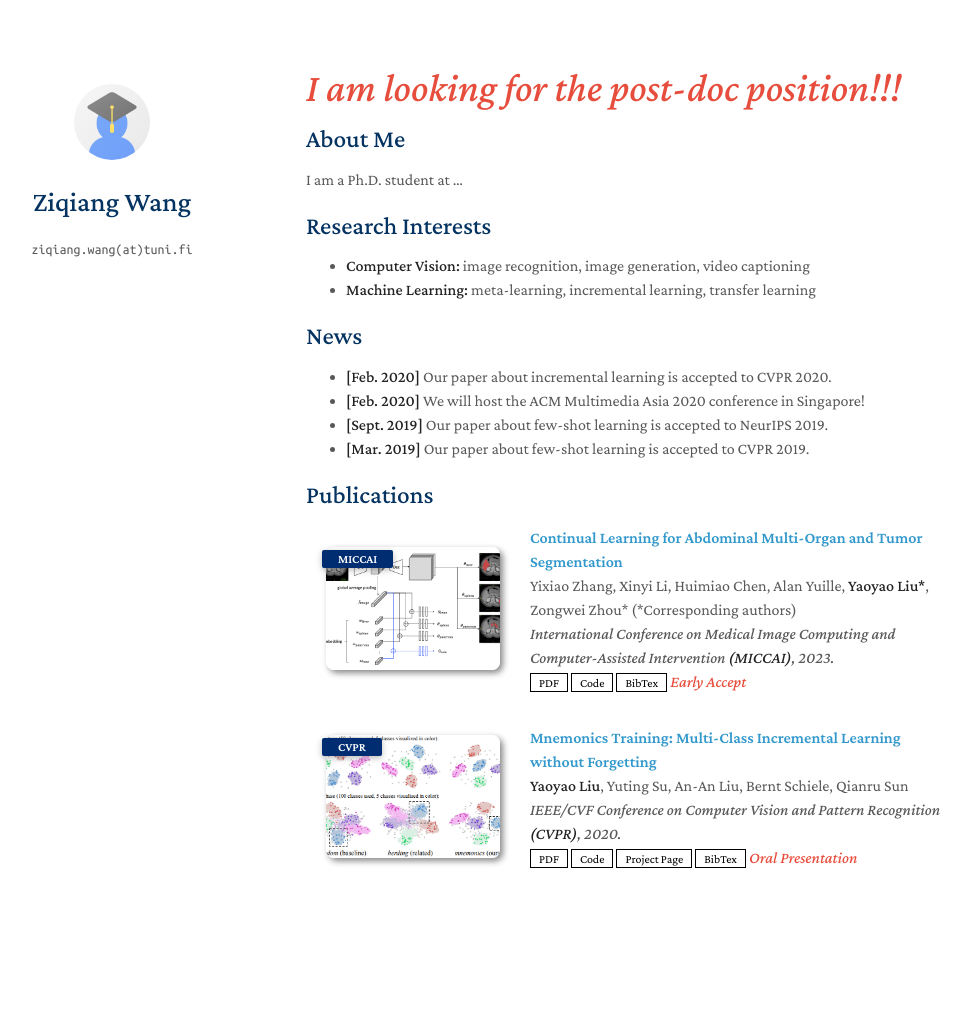
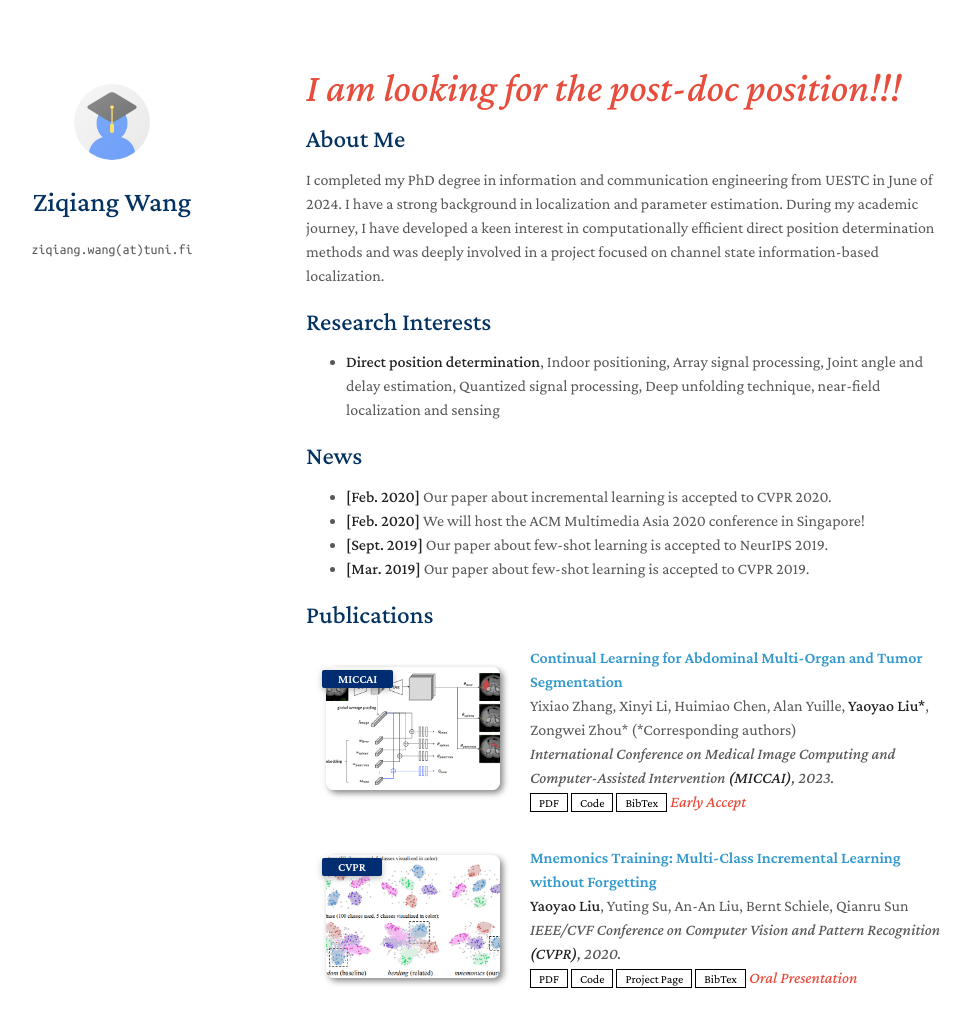
Before and after one commit to ZQiang-Wang/ZQiang-Wang.github.io, a Jekyll site: the page built from index.md, in a window 1280 px wide and 1116 px high. Shown: the top 1027 px of the window, without its empty margins (164-1135 px from the left). Built offline with Jekyll 4.4.1, drawn with Linux system fonts in a browser that asks for light colours; a style sheet for code colours, icons or effects is not loaded; our own code applies the rules of GitHub Pages for plain Markdown files.

Commit message:
Update index.md

```diff
--- a/index.md
+++ b/index.md
@@ -7,12 +7,12 @@ layout: homepage
 
 ## About Me
 
-I am a Ph.D. student at ...
+I completed my PhD degree in information and communication engineering from UESTC in June of 2024. I have a strong background in localization and parameter estimation. During my academic journey, I have developed a keen interest in computationally efficient direct position determination methods and was deeply involved in a project focused on channel state information-based localization.
 
 ## Research Interests
 
-- **Computer Vision:** image recognition, image generation, video captioning
-- **Machine Learning:** meta-learning, incremental learning, transfer learning
+- **Direct position determination**, Indoor positioning, Array signal processing, Joint angle and delay estimation, Quantized signal processing, Deep unfolding technique, near-field localization and sensing
+
 
 ## News
 
```
